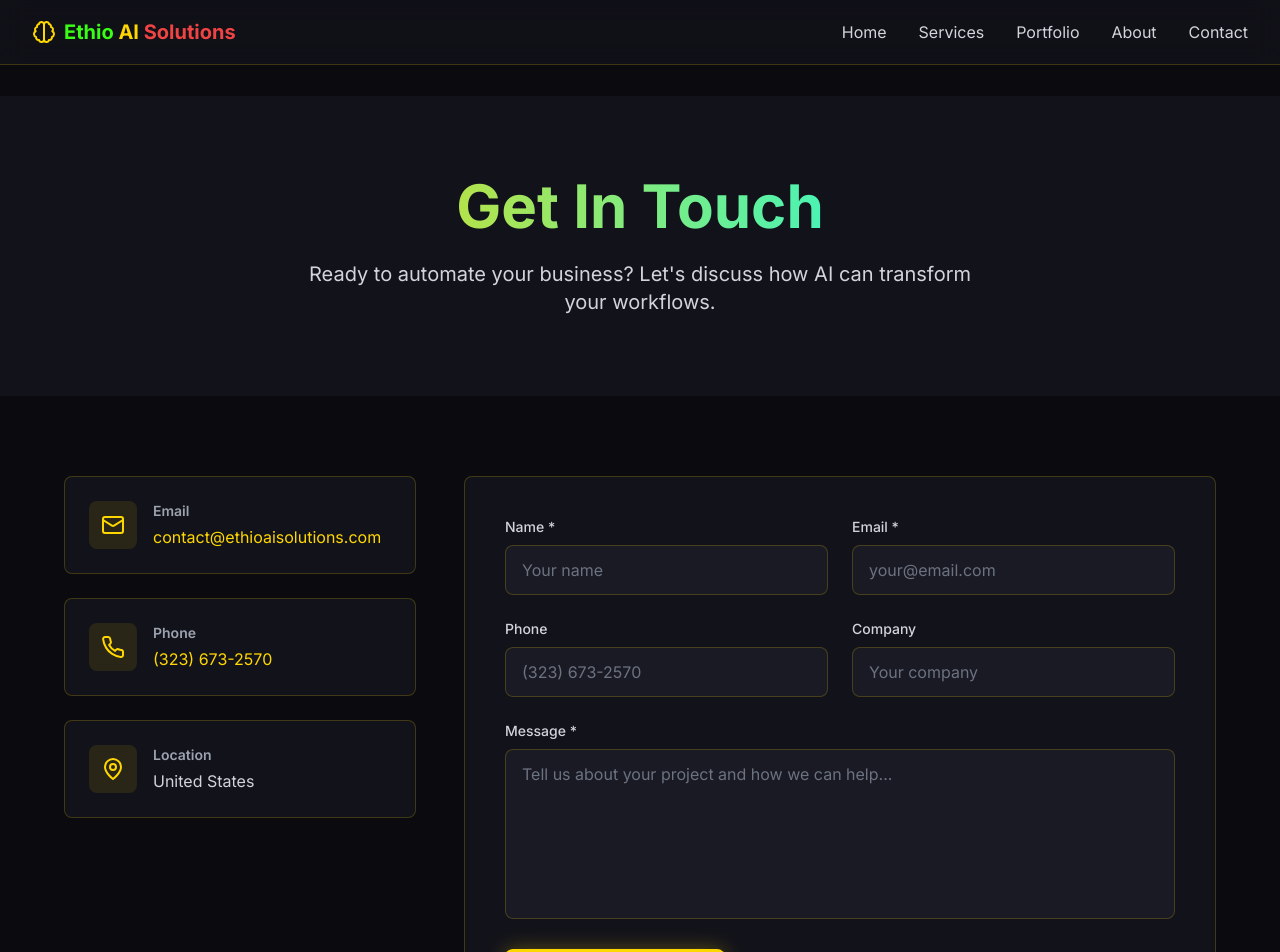
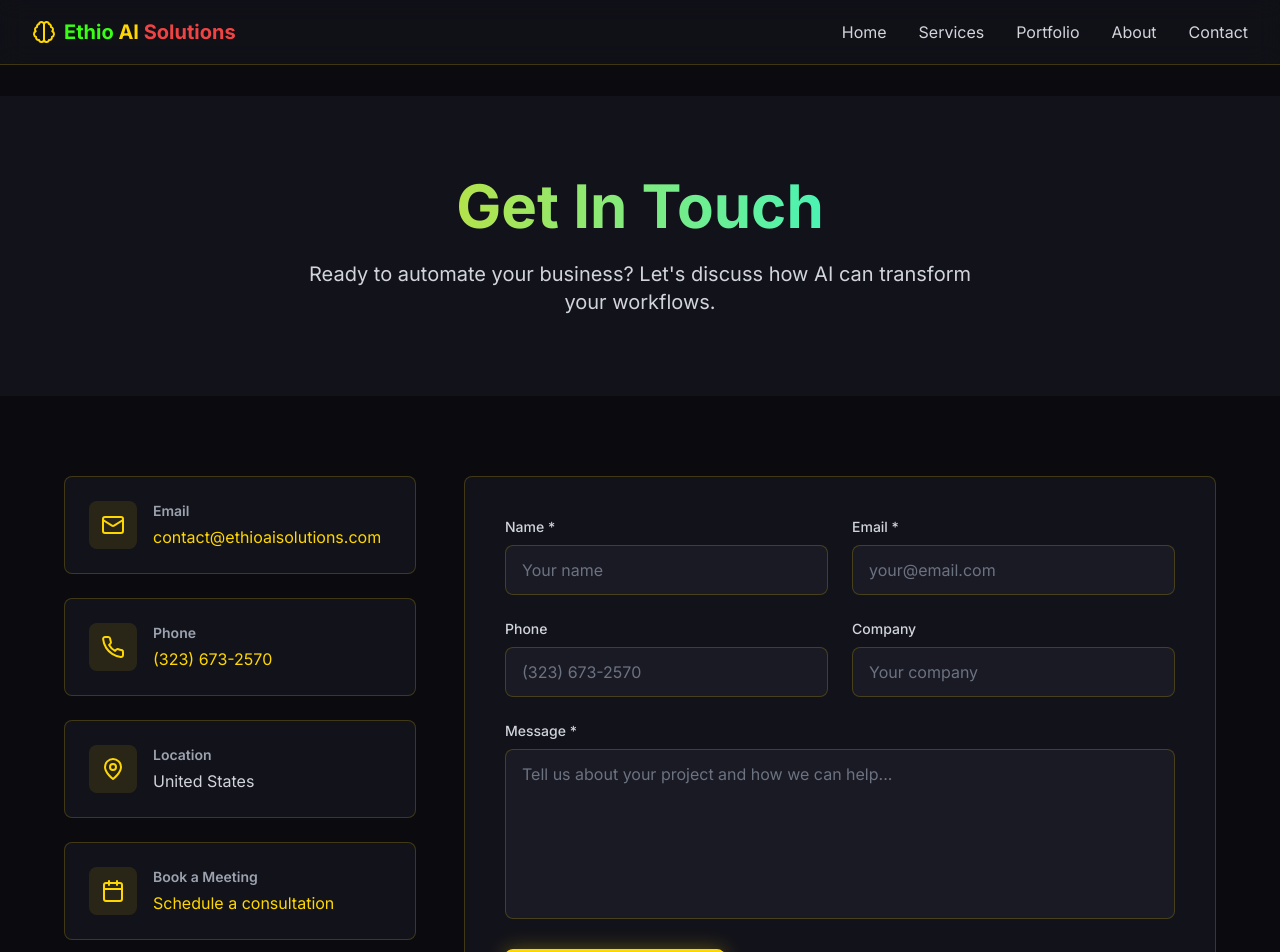
Before and after one commit to jaklilu/Ethio_AI_Solutions, a Next.js app: page /contact in a window 1280 px wide. Shown: the top 952 px of the page. Built offline with nearby package versions, Linux system fonts and the light colour scheme.

Commit message:
Add booking card to contact page with calendar link

```diff
--- a/app/contact/page.tsx
+++ b/app/contact/page.tsx
@@ -2,7 +2,7 @@
 
 import { useState } from 'react'
 import { motion } from 'framer-motion'
-import { Send, Mail, Phone, MapPin, MessageSquare } from 'lucide-react'
+import { Send, Mail, Phone, MapPin, MessageSquare, Calendar } from 'lucide-react'
 import Card from '@/components/ui/Card'
 import Button from '@/components/ui/Button'
 
@@ -153,6 +153,23 @@ export default function ContactPage() {
                     </div>
                   </div>
                 </Card>
+
+                <Card className="p-6">
+                  <div className="flex items-start gap-4">
+                    <a
+                      href="mailto:contact@ethioaisolutions.com?subject=Schedule%20a%20Consultation&body=Hi,%20I%20would%20like%20to%20schedule%20a%20consultation%20meeting."
+                      className="flex items-start gap-4 text-sm sm:text-base text-gold-primary hover:text-gold-accent transition-colors touch-manipulation w-full"
+                    >
+                      <div className="p-3 bg-gold-primary/10 rounded-lg flex-shrink-0">
+                        <Calendar className="w-5 h-5 sm:w-6 sm:h-6 text-gold-primary" />
+                      </div>
+                      <div>
+                        <h3 className="text-sm font-semibold text-gray-400 mb-1">Book a Meeting</h3>
+                        <span className="block text-sm sm:text-base">Schedule a consultation</span>
+                      </div>
+                    </a>
+                  </div>
+                </Card>
               </motion.div>
             </div>
 
```
